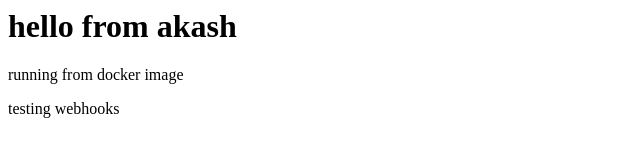
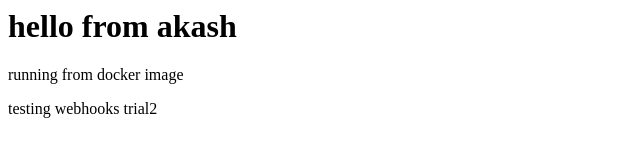
Before and after one commit to akashsawan2/Jenkins, a plain HTML site: page index.html in a window 1280 px wide. Shown: the full height of the page, 0-640 px from the left. Drawn offline with Linux system fonts and the light colour scheme.

Commit message:
Update index.html

```diff
--- a/index.html
+++ b/index.html
@@ -1,5 +1,5 @@
 <html>
     <h1>hello from akash</h1>
     <p> running from docker image</p>
-    <p> testing webhooks </p>
+    <p> testing webhooks trial2 </p>
     </html>
```
